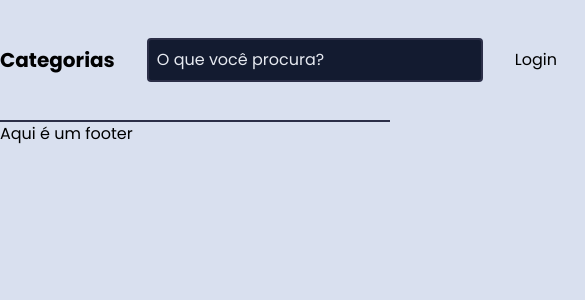
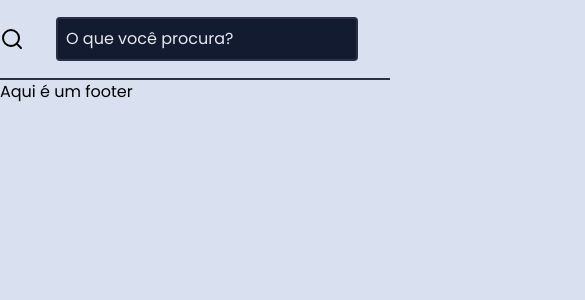
Before and after one commit to GabrielEnzoVidaldeAlmeida/orbite_next, a Next.js app: page / in a window 390 px wide. Shown: the top 300 px of the page, 585 px wide, since content can reach past the window. Built offline with nearby package versions, Linux system fonts and the light colour scheme.

Commit message:
trabalhando na responsividade da navbar

```diff
--- a/package.json
+++ b/package.json
@@ -10,6 +10,7 @@
   },
   "dependencies": {
     "clsx": "^2.1.1",
+    "lucide-react": "^0.506.0",
     "next": "15.3.1",
     "react": "^19.0.0",
     "react-dom": "^19.0.0"
--- a/src/app/globals.css
+++ b/src/app/globals.css
@@ -1,6 +1,13 @@
 @import url("https://fonts.googleapis.com/css2?family=Poppins:wght@100;200;300;400;500;600;700&display=swap");
 
 @import "tailwindcss";
+
+/*GLOSSARY:
+  bg: background
+  bd: border
+  pt: primary text
+
+*/
 
 @theme {
   --font-poppins: "Poppins", sans-serif;
@@ -10,7 +17,7 @@
 
   --color-orbite-bd-dark: #6f77c9;
 
-  --color-orbite-p-text-dark: #E6E9F0;
+  --color-orbite-pt-text-dark: #E6E9F0;
   --color-orbite-ct-text-dark: #293647;
 
   --color-orbite-bg-input: #0F0F27;
@@ -28,3 +35,18 @@
   --color-orbite-bg-input: #131b30;
   --color-orbite-caret-light: #753bfc;
 }
+
+@keyframes fade-in {
+  from {
+    opacity: 0;
+    transform: translateY(-0.5rem);
+  }
+  to {
+    opacity: 1;
+    transform: translateY(0);
+  }
+}
+
+.animate-fade-in {
+  animation: fade-in 0.3s ease-out;
+}
--- a/src/components/NavBar/index.tsx
+++ b/src/components/NavBar/index.tsx
@@ -1,32 +1,71 @@
+'use client'
+
 import Image from 'next/image'
 import logo from '../../assets/images/logo2.png'
 import Link from 'next/link'
 import clsx from 'clsx'
+import { Search } from 'lucide-react'
+import { useState } from 'react'
 
 export function NavBar() {
+
+  const [searchBar, setSearchBar] = useState(false);
+
+  function handleSearchBar() {
+    setSearchBar(prevState => !prevState);
+  }
+
   return (
-    <nav className='flex items-center justify-between w-full border-b-2 border-orbite-bd-light  dark:border-b-orbite-bd-dark dark:text-orbite-p-text-dark'>
-      <div>
-        <Image src={logo} alt='' className='w-30 h-30' />
-      </div>
+    <nav className='flex items-center justify-between w-full min-h-20 md:h-32 border-b-2 border-orbite-bd-light  dark:border-b-orbite-bd-dark dark:text-orbite-pt-text-dark'>
+
+      {searchBar && (
+        <div className="w-19 sm:w-32 md:w-32">
+          <Image
+            src={logo}
+            alt="Logo"
+            className="w-full h-auto"
+            priority
+          />
+        </div>
+      )}
 
       <div className='flex justify-center items-center gap-8 mr-8'>
-        <strong className='text-xl'>Categorias</strong>
+        <strong className='text-xl hidden md:block'>Categorias</strong>
+
+        <button onClick={handleSearchBar}>
+          <Search className='block sm:hidden' />
+        </button>
+
+        {!searchBar && (
+          <input
+          placeholder="O que você procura?"
+          className={clsx(
+            'block sm:hidden w-full',
+            'p-2 border-2 rounded-sm outline-none',
+            'border-orbite-bd-light caret-orbite-caret-light placeholder-orbite-ct-text-light bg-orbite-bg-dark text-orbite-ct-text-light',
+            'dark:border-orbite-bd-dark dark:caret-orbite-caret-dark dark:placeholder-orbite-pt-text-dark',
+            'animate-fade-in')}
+        />
+        )}
+
+
         <input
           placeholder="O que você procura?"
-          className=' p-2 border-2 rounded-sm outline-none
+          className={clsx(
+            'hidden md:block',
+            'p-2 border-2 rounded-sm outline-none',
+            'border-orbite-bd-light caret-orbite-caret-light placeholder-orbite-ct-text-light bg-orbite-bg-dark text-orbite-ct-text-light',
+            'dark:border-orbite-bd-dark dark:caret-orbite-caret-dark dark:placeholder-orbite-pt-text-dark ')}
+        />
 
-          border-orbite-bd-light caret-orbite-caret-light placeholder-orbite-ct-text-light bg-orbite-bg-dark
-
-          dark:border-orbite-bd-dark dark:caret-orbite-caret dark:placeholder-orbite-p-text-dark '
-        />
-        <Link href="/" >Login</Link>
+        {searchBar && <Link href="/" >Entrar</Link>}
         <Link
           href="/"
           className={clsx(
+            'hidden md:block',
             'border rounded-md p-2 transition',
             'border-orbite-bd-light hover:text-orbite-ct-text-light hover:bg-orbite-caret-light hover:shadow-[0_0_1rem_0_var(--color-orbite-caret-light)]',
-            'dark:border-orbite-bd-dark dark:hover:text-orbite-ct-text-dark dark:hover:bg-orbite-caret-dark dark:hover:shadow-[0_0_1rem_0_var(--color-orbite-caret-dark)]'
+            'dark:border-orbite-bd-dark dark:hover:border-orbite-bd-light dark:hover:text-orbite-ct-text-dark dark:hover:bg-orbite-caret-dark dark:hover:shadow-[0_0_1rem_0_var(--color-orbite-caret-dark)]'
           )}
         >
           Cadastrar-se
```
Also changed, not shown: 1 other file (tests, documents, lock files or other folders).
